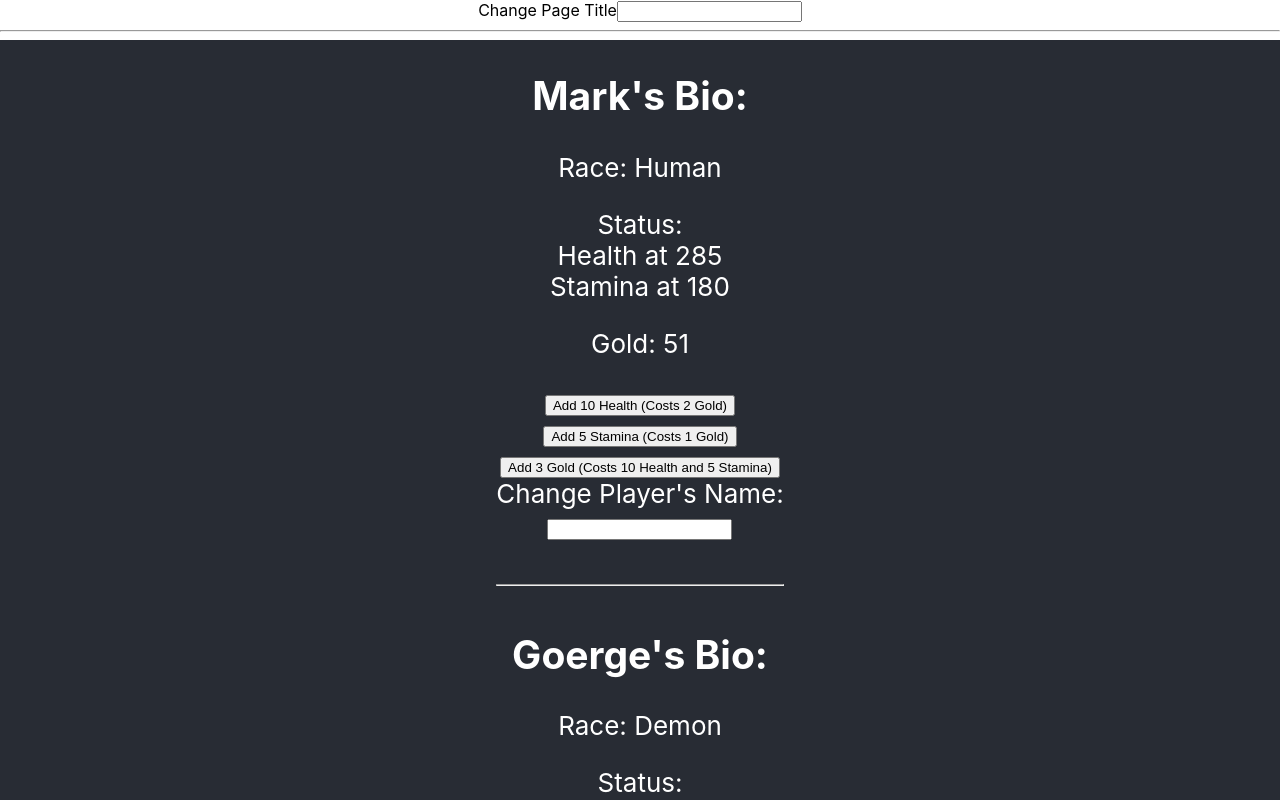
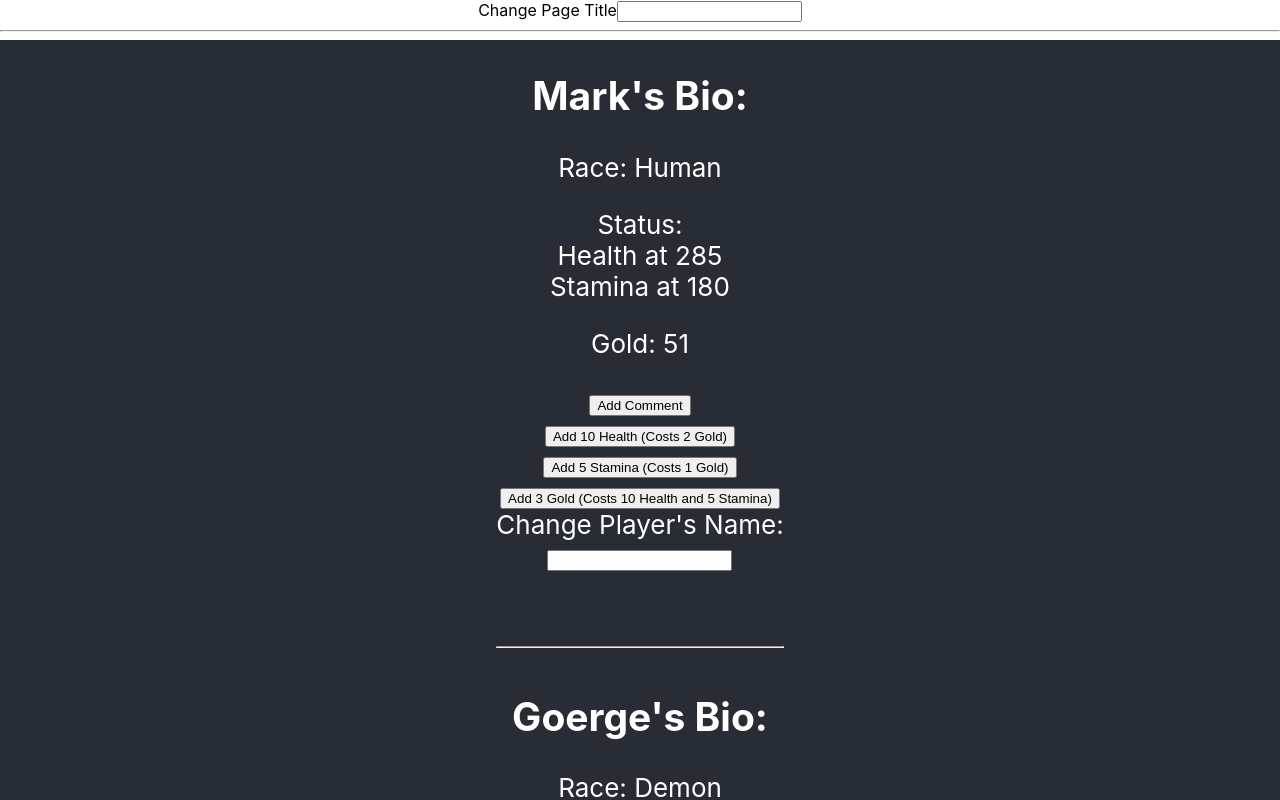
Before and after one commit to madhuneupane/hud-hooks-starter, a React (Create React App) app: page / in a window 1280 px wide. Shown: the top 800 px of the page. Built offline with nearby package versions, Linux system fonts and the light colour scheme; data requests are answered from the project's data file.

Commit message:
feat: add comment implement

```diff
--- a/src/components/Character.js
+++ b/src/components/Character.js
@@ -11,12 +11,38 @@ const Character = (props) => {
   const [stamina, setStamina] = useState(props.stamina);
   //Gold
   const [gold, setGold] = useState(props.gold);
+  //Value of comment to display
+  const [commentOnDisplay, setCommentOnDisplay] = useState(props.comment);
+  //comment visibility
+  const [isOpen, setIsOpen] = useState(false);
+  //content of comment input field
+  const [comment, setComment] = useState("");
 
   const fetchPlayer = async () => {
     const res = await fetch(`http://localhost:5000/players/${props.id}`);
     const data = await res.json();
     console.log(data);
     return data;
+  };
+
+  const alterComment = () => {
+    setIsOpen(true);
+  };
+
+  const submitComment = async () => {
+    setIsOpen(false);
+    setComment("");
+    setCommentOnDisplay(comment);
+    let updatedPlayer = await fetchPlayer();
+    updatedPlayer.comment = comment;
+    await fetch(`http://localhost:5000/players/${updatedPlayer.id}`, {
+      method: "PUT",
+      headers: {
+        "Content-type": "application/json",
+      },
+      body: JSON.stringify(updatedPlayer),
+    });
+    //window.location.reload(false);
   };
   return (
     <div>
@@ -28,9 +54,34 @@ const Character = (props) => {
         Stamina at {stamina}
       </p>
       <p>Gold: {gold}</p>
-      <p className={props.comment ? "visible" : "hidden"}>
-        Comment: {props.comment}
+      <p className={commentOnDisplay ? "visible" : "hidden"}>
+        Comment: {commentOnDisplay}
       </p>
+      <button
+        onClick={() => {
+          alterComment();
+        }}
+      >
+        {commentOnDisplay ? "Change Comment" : "Add Comment"}
+      </button>
+      <br />
+
+      {isOpen && (
+        <div>
+          <input
+            type="text"
+            value={comment}
+            onChange={(e) => {
+              setComment(e.target.value);
+            }}
+          />
+          <button onClick={() => submitComment()}>Submit</button>
+        </div>
+      )}
+
+      {!isOpen && (
+        <div>
+          {" "}
           <button
             onClick={async () => {
               let updatedPlayer = await fetchPlayer();
@@ -96,14 +147,17 @@ const Character = (props) => {
             Add 3 Gold (Costs 10 Health and 5 Stamina)
           </button>
           <br />
-
           <label htmlFor="nameChange">Change Player's Name:</label>
           <br />
           <input
             type="text"
             id="nameChange"
-        onChange={(e) => setName(e.target.value)}
-      />
+            onChange={(e) => {
+              setName(e.target.value);
+            }}
+          />{" "}
+        </div>
+      )}
       <br />
       <br />
       <hr />
```
Lines whose indentation alone changed are shown as unchanged.
